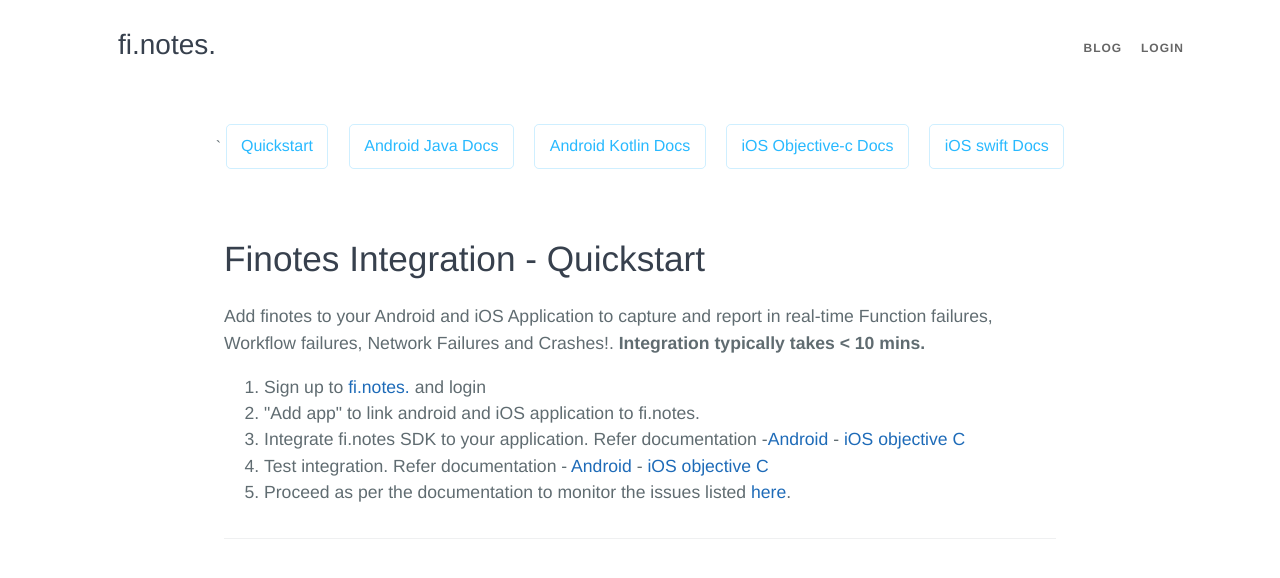
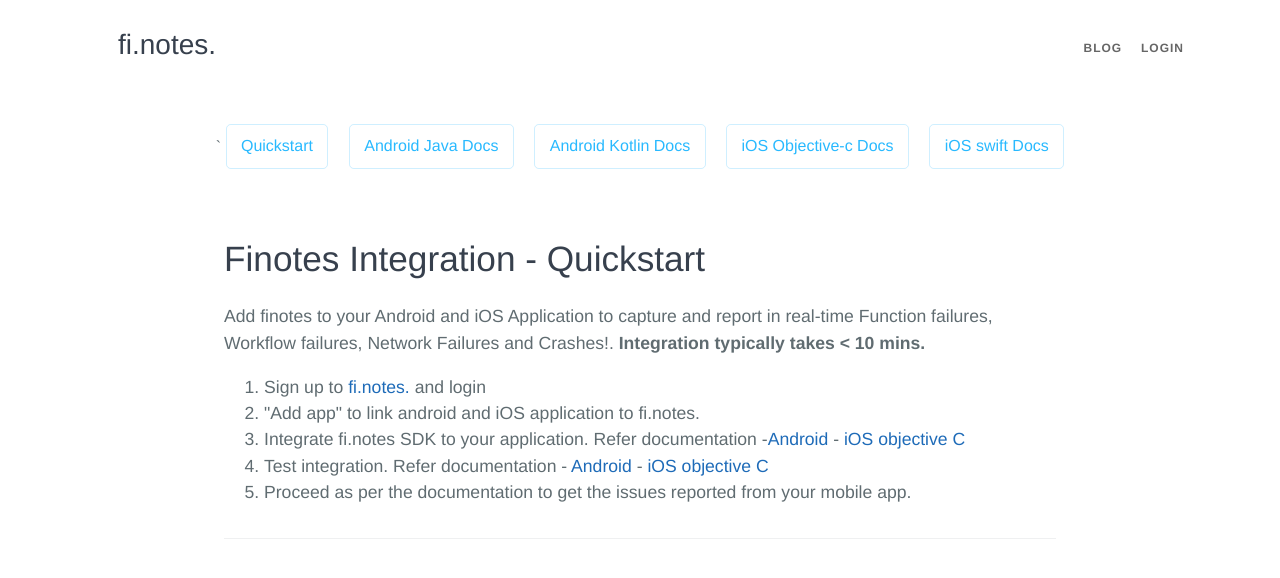
Before and after one commit to finotes/finotes.github.io, a Jekyll site: the page built from index.html, in a window 1280 px wide. Shown: the top 578 px of the page. Built offline with Jekyll 4.4.1, drawn with Linux system fonts in a browser that asks for light colours; some web fonts are replaced.

Commit message:
Update index.html

```diff
--- a/index.html
+++ b/index.html
@@ -14,7 +14,7 @@ Workflow failures, Network Failures and Crashes!. <b>Integration typically takes
 		<li>"Add app" to link android and iOS application to fi.notes.</li>
 		<li>Integrate fi.notes SDK to your application. Refer documentation -<a href="/2018/01/19/android-java-docs" target="_blank">Android</a> - <a href="/2018/01/19/ios-docs" target="_blank">iOS objective C</a></li>
 		<li>Test integration. Refer documentation - <a href="/2018/01/19/android-java-docs#test" target="_blank">Android</a> - <a href="/2018/01/19/ios-docs#test" target="_blank">iOS objective C</a></li>
-		<li>Proceed as per the documentation to monitor the issues listed <a href="https://finotes.github.io/ticket_types.html" target="_blank">here</a>.</li>
+		<li>Proceed as per the documentation to get the issues reported from your mobile app.</li>
 
 <!-- /.blurb 	<h3>1. Sign up to <a href="http://app.finotes.com/" target="_blank">fi.notes. Dash</a> and login</h3>
 	<h3>2. Add app </h3>
```
